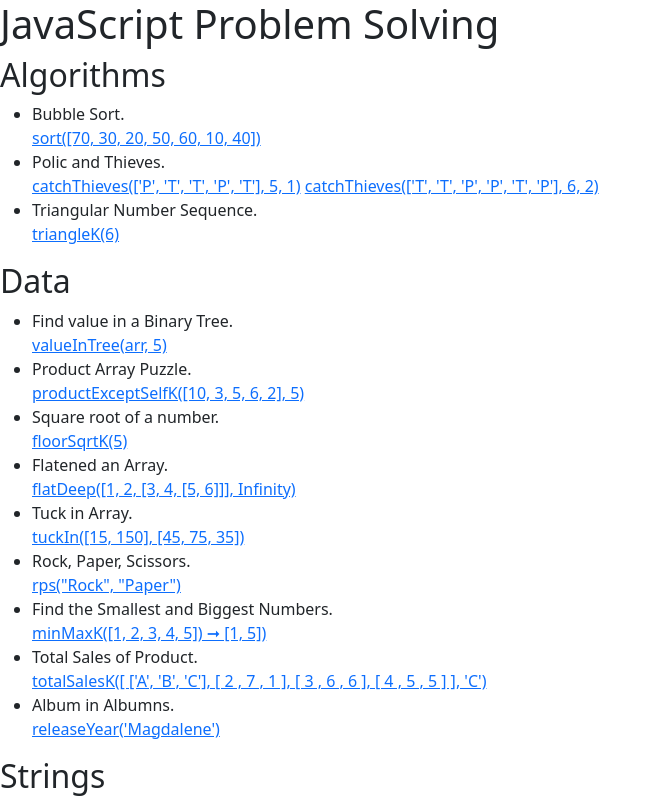
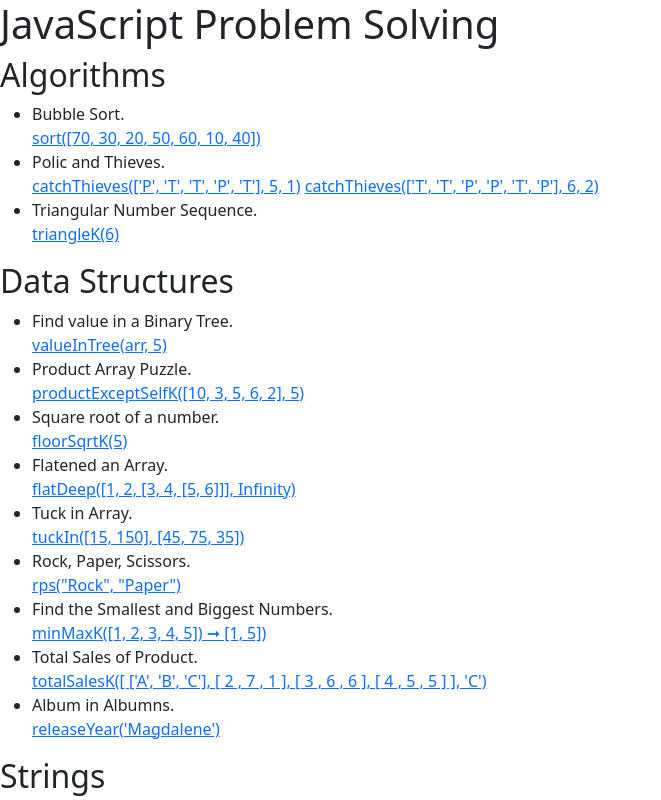
Before and after one commit to kevin-mehta/js-problem-solving, a plain HTML site: page index.html in a window 1280 px wide. Shown: the top 800 px of the page, without its empty margins (0-661 px from the left). Drawn offline with Linux system fonts and the light colour scheme.

Commit message:
1 file modified

```diff
--- a/index.html
+++ b/index.html
@@ -58,7 +58,7 @@
         >
       </li>
     </ul>
-    <h2>Data</h2>
+    <h2>Data Structures</h2>
     <ul>
       <li>
         <span>Find value in a Binary Tree.</span><br />
```
